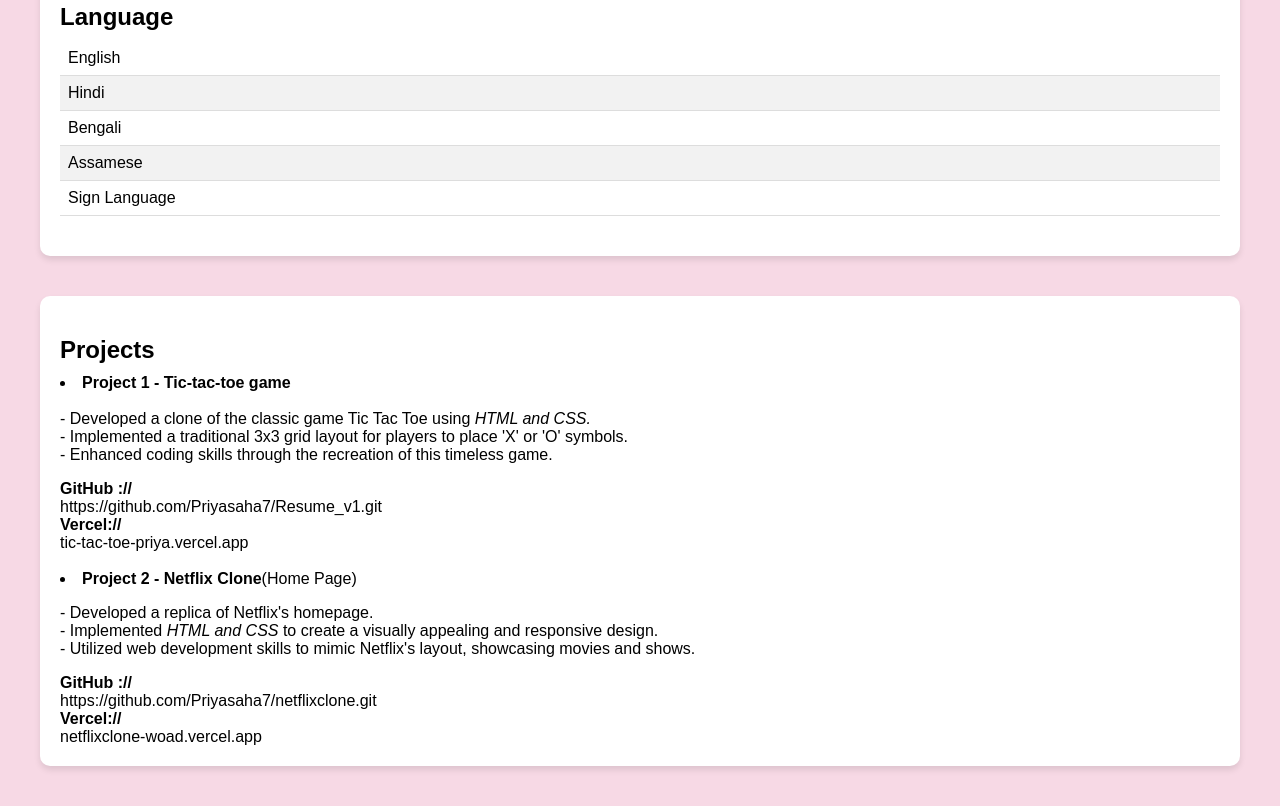
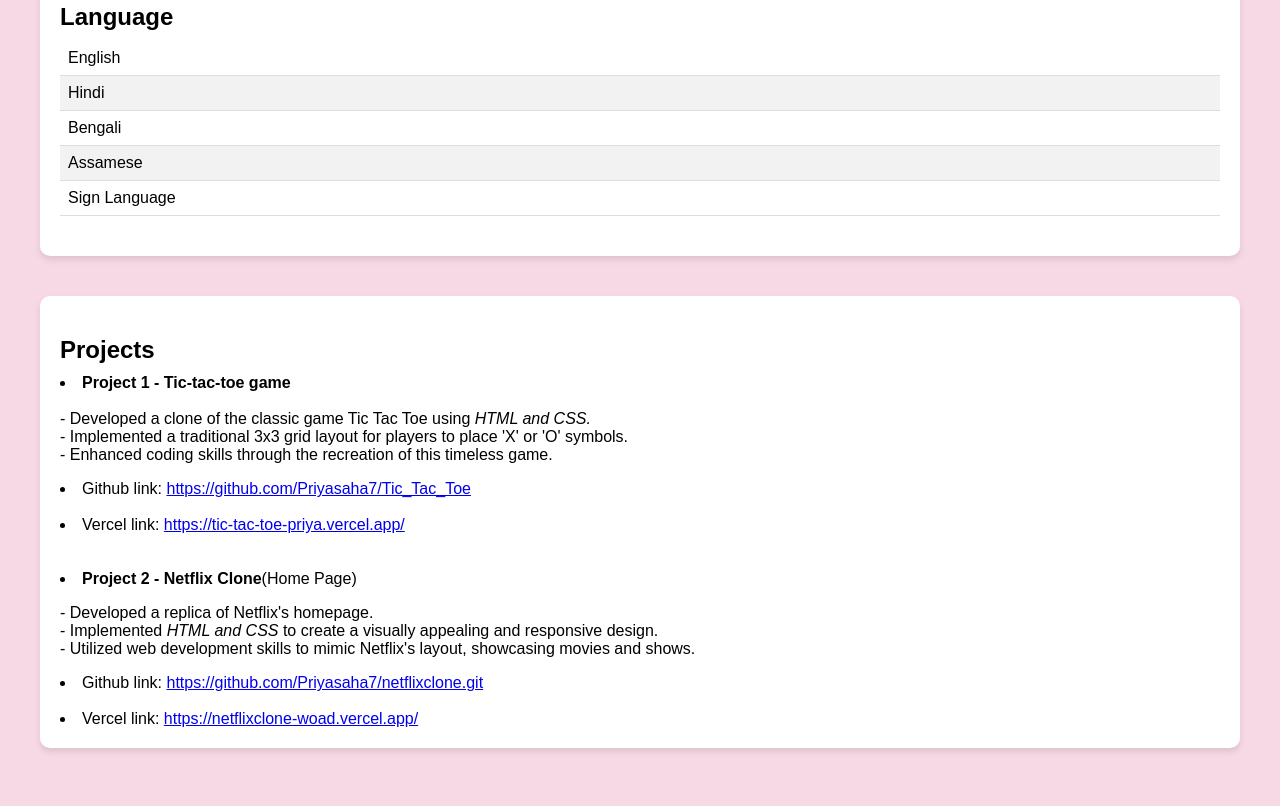
Before and after one commit to Priyasaha7/Myprotfolio, a plain HTML site: page index.html in a window 1280 px wide. Shown: the part 1714-2520 px from the top of the page. Drawn offline with Linux system fonts and the light colour scheme.

Commit message:
Update index.html

```diff
--- a/index.html
+++ b/index.html
@@ -246,11 +246,11 @@
 - Implemented a traditional 3x3 grid layout for players to place 'X' or 'O' symbols.<br>
 - Enhanced coding skills through the recreation of this timeless game.
 </p>
-<b> GitHub ://</b> <br>
-https://github.com/Priyasaha7/Resume_v1.git<br>
-<b>Vercel://</b>
-<br>
-tic-tac-toe-priya.vercel.app
+<li>Github link:
+    <a href="https://github.com/Priyasaha7/Tic_Tac_Toe" target="_blank">https://github.com/Priyasaha7/Tic_Tac_Toe</a></li>
+ <br>
+ <li>Vercel link:
+    <a href="https://tic-tac-toe-priya.vercel.app/" target="_blank">https://tic-tac-toe-priya.vercel.app/</a></li>
 
 
 
@@ -262,11 +262,11 @@ tic-tac-toe-priya.vercel.app
                     - Implemented <i>HTML and CSS</i> to create a visually appealing and responsive design.<br>
                     - Utilized web development skills to mimic Netflix's layout, showcasing movies and shows.</p>
 
-                    <b> GitHub ://</b> <br>
-                    https://github.com/Priyasaha7/netflixclone.git <br>
-                   <b>Vercel://</b>
-                    <br>
-                    netflixclone-woad.vercel.app
+                       <li>Github link:
+                        <a href=" https://github.com/Priyasaha7/netflixclone.git" target="_blank"> https://github.com/Priyasaha7/netflixclone.git</a></li>
+                     <br>
+                     <li>Vercel link:
+                        <a href="https://netflixclone-woad.vercel.app" target="_blank">https://netflixclone-woad.vercel.app/</a></li>
 
         </div>
     </section>
```
